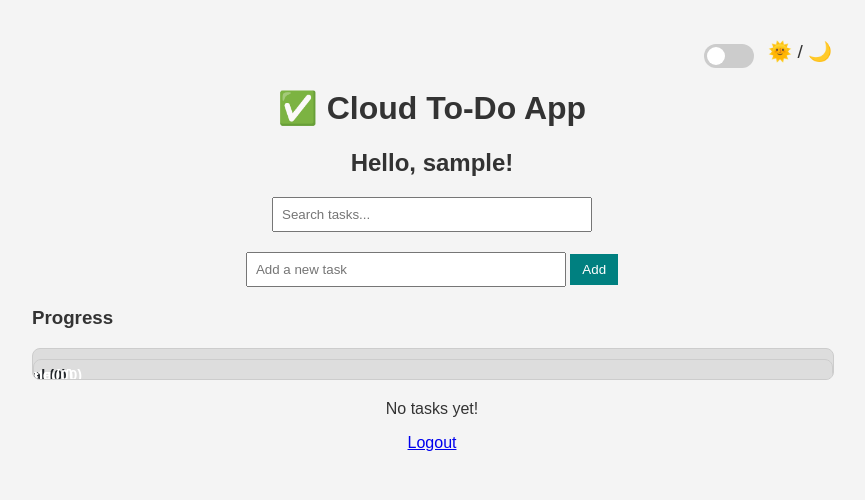
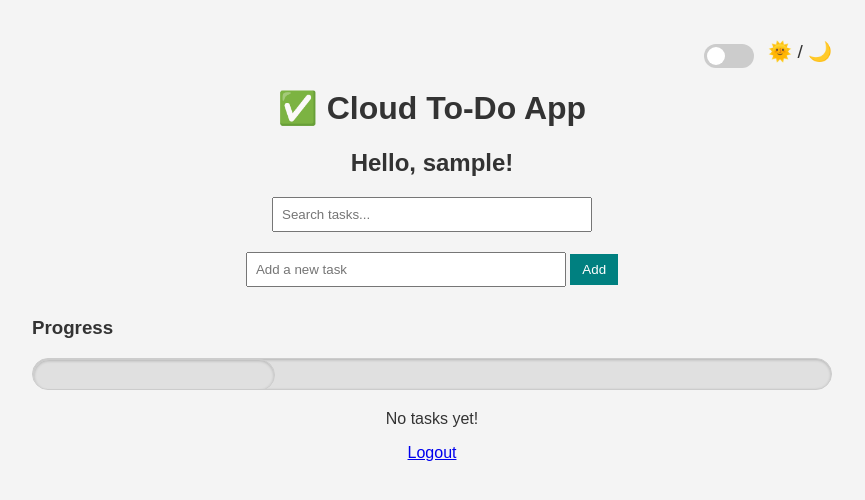
Before and after one commit to bhargavi0710/flask_to_do_app, a Flask app: page / in a window 1280 px wide. Shown: the top 500 px of the page, without its empty margins (208-1073 px from the left). Run offline with Flask 3, Linux system fonts and the light colour scheme; the visitor is signed in with stand-in values (Sample User, id 1); data that the repository does not hold is empty.

Commit message:
search new

```diff
--- a/static/style.css
+++ b/static/style.css
@@ -201,35 +201,61 @@
 body.dark .progress-bar-section.partial {
     color: #000;
 }
+/* Progress Bar Styles */
+.progress-container {
+    margin-top: 30px;
+}
+
 .progress-bar-wrapper {
     display: flex;
-    width: 100%;
     height: 30px;
-    margin-top: 10px;
-    border-radius: 8px;
+    background: #e0e0e0;
+    border-radius: 20px;
     overflow: hidden;
-    background: #ddd;
+    box-shadow: inset 0 1px 3px rgba(0,0,0,0.2);
 }
 
 .progress-bar-section {
     height: 100%;
-    width: var(--width, 0%);
+    color: white;
+    font-weight: bold;
+    font-size: 0.9em;
     line-height: 30px;
-    font-weight: bold;
     text-align: center;
-    color: white;
-    font-size: 0.9em;
+    white-space: nowrap;
+    overflow: hidden;
+    transition: width 0.4s ease-in-out;
 }
 
-.completed {
+.progress-bar-section.completed {
     background-color: #28a745;
+    width: var(--width, 0%);
 }
 
-.partial {
+.progress-bar-section.partial {
     background-color: #ffc107;
-    color: #333;
+    width: var(--width, 0%);
 }
 
-.pending {
+.progress-bar-section.pending {
     background-color: #dc3545;
+    width: var(--width, 0%);
 }
+
+/* Dark mode adaptation */
+body.dark .progress-bar-wrapper {
+    background: #444;
+    box-shadow: inset 0 1px 3px rgba(255, 255, 255, 0.1);
+}
+
+body.dark .progress-bar-section.completed {
+    background-color: #2ecc71;
+}
+
+body.dark .progress-bar-section.partial {
+    background-color: #f1c40f;
+}
+
+body.dark .progress-bar-section.pending {
+    background-color: #e74c3c;
+}
```
